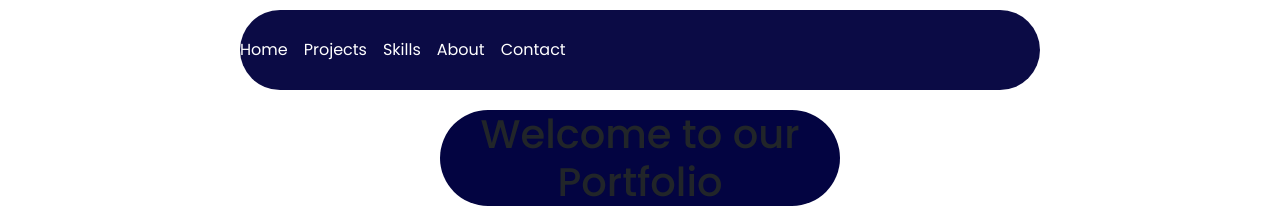
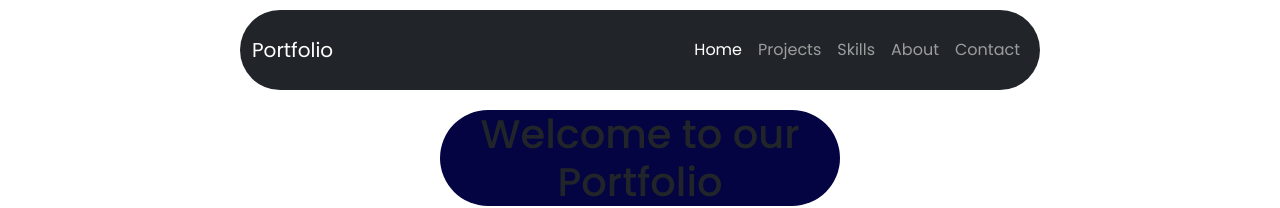
Before and after one commit to MthabiKT/Website_Project, a React (Create React App) app: page / in a window 1280 px wide. Shown: the top 208 px of the page. Built offline with nearby package versions, Linux system fonts and the light colour scheme.

Commit message:
create a responsive navBar

```diff
--- a/src/Components/Navbar.js
+++ b/src/Components/Navbar.js
@@ -3,28 +3,68 @@ import { Link } from 'react-router-dom';
 import '../CSS/Navbar.css';
 
 function Navbar() {
-  const [isOpen] = useState(false);
+  const [isOpen, setIsOpen] = useState(false);
+
+  const toggleMenu = () => {
+    setIsOpen(!isOpen);
+  };
 
   return (
-    <nav className="navbar">
-      {/* <Hamburger isOpen={isOpen} toggleMenu={toggleMenu} /> */}
-      <ul className={`nav-links ${isOpen ? 'active' : ''}`}>
-        <li className="nav-link">
-          <Link to="/">Home</Link>
+    <nav className="navbar navbar-expand-lg navbar-dark bg-dark">
+      <div className="container-fluid">
+        <Link className="navbar-brand" to="/">
+         Portfolio
+        </Link>
+        <button
+          className="navbar-toggler"
+          type="button"
+          onClick={toggleMenu}
+        >
+          <span className="navbar-toggler-icon"></span>
+        </button>
+        <div className={`collapse navbar-collapse ${isOpen ? 'show' : ''}`}>
+          <ul className="navbar-nav ms-auto mb-2 mb-lg-0">
+            <li className="nav-item">
+              <Link
+                className="nav-link active"
+                aria-current="page"
+                to="/"
+                onClick={toggleMenu}
+              >
+                Home
+              </Link>
             </li>
-        <li className="nav-link">
-          <Link to="/projects">Projects</Link>
+            <li className="nav-item">
+              <Link
+                className="nav-link"
+                to="/projects"
+                onClick={toggleMenu}
+              >
+                Projects
+              </Link>
             </li>
-        <li className="nav-link">
-          <Link to="/skills">Skills</Link>
+            <li className="nav-item">
+              <Link className="nav-link" to="/skills" onClick={toggleMenu}>
+                Skills
+              </Link>
             </li>
-        <li className="nav-link">
-          <Link to="/about">About</Link>
+            <li className="nav-item">
+              <Link className="nav-link" to="/about" onClick={toggleMenu}>
+                About
+              </Link>
             </li>
-        <li className="nav-link">
-          <Link to="/contact">Contact</Link>
+            <li className="nav-item">
+              <Link
+                className="nav-link"
+                to="/contact"
+                onClick={toggleMenu}
+              >
+                Contact
+              </Link>
             </li>
           </ul>
+        </div>
+      </div>
     </nav>
   );
 }
```
Lines whose indentation alone changed are shown as unchanged.
